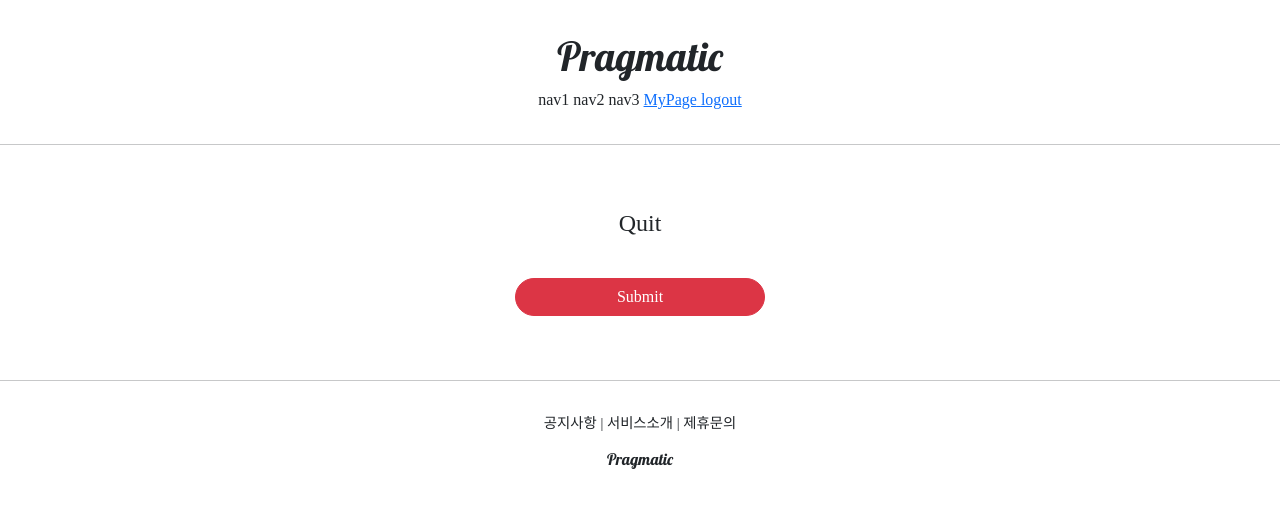
After one commit to mingsungk/pragmatic, a Django app: page /account/delete/1 in a window 1280 px wide. The commit adds this page. Shown: the top 508 px of the page. Run offline with Django 3.2, Linux system fonts and the light colour scheme; data comes from the database, SQL or seed files in the repository; both versions use the stored data as it was after the commit; some libraries are stand-ins or nearby versions; some web fonts are replaced.

Commit message:
django course 26 commit

```diff
--- /dev/null
+++ b/accountapp/templates/accountapp/delete.html
@@ -0,0 +1,15 @@
+{% extends 'base.html' %}
+
+{% block content %}
+
+  <div style="text-align: center; max-width: 500px; margin: 4rem auto">
+    <div class="mb-4">
+      <h4>Quit</h4>
+    </div>
+    <form action="{% url 'accountapp:delete' pk=user.pk %}" method="post">
+      {% csrf_token %}
+      <input type="submit" class="btn btn-danger rounded-pill col-6 mt-3">
+    </form>
+  </div>
+
+{% endblock %}
--- a/accountapp/templates/accountapp/detail.html
+++ b/accountapp/templates/accountapp/detail.html
@@ -17,6 +17,11 @@
                 Change Info
             </p>
         </a>
+        <a href="{% url 'accountapp:delete' pk=user.pk %}">
+            <p>
+                Quit
+            </p>
+        </a>
         {% endif %}
 
         </div>
--- a/accountapp/urls.py
+++ b/accountapp/urls.py
@@ -1,7 +1,7 @@
 from django.contrib.auth.views import LoginView, LogoutView
 from django.urls import path
 
-from accountapp.views import hello_world, AccountCreateView, AccountDetailView, AccountUpdateView
+from accountapp.views import hello_world, AccountCreateView, AccountDetailView, AccountUpdateView, AccountDeleteView
 
 app_name = "accountapp"
 
@@ -14,4 +14,5 @@ urlpatterns = [
     path('create/', AccountCreateView.as_view(), name='create'),
     path('detail/<int:pk>', AccountDetailView.as_view(), name='detail'),
     path('update/<int:pk>', AccountUpdateView.as_view(), name='update'),
+    path('delete/<int:pk>', AccountDeleteView.as_view(), name='delete'),
 ]
--- a/accountapp/views.py
+++ b/accountapp/views.py
@@ -6,7 +6,7 @@ from django.shortcuts import render
 
 # Create your views here.
 from django.urls import reverse, reverse_lazy
-from django.views.generic import CreateView, DetailView, UpdateView
+from django.views.generic import CreateView, DetailView, UpdateView, DeleteView
 
 from accountapp.forms import AccountUpdateForm
 from accountapp.models import HelloWorld
@@ -43,3 +43,8 @@ class AccountUpdateView(UpdateView):
     form_class = AccountUpdateForm
     success_url = reverse_lazy('accountapp:hello_world')
     template_name = 'accountapp/update.html'
+
+class AccountDeleteView(DeleteView):
+    model = User
+    success_url = reverse_lazy('accountapp:login')
+    template_name = 'accountapp/delete.html'
--- a/templates/header.html
+++ b/templates/header.html
@@ -10,6 +10,9 @@
             <a href="{% url 'accountapp:login' %}?next={{ request.path }}">
                 <span>login</span>
             </a>
+            <a href="{% url 'accountapp:create' %}">
+                <span>SignUp</span>
+            </a>
             {% else %}
             <a href="{% url 'accountapp:detail' pk=user.pk %}">
                 <span>MyPage</span>
```
Also changed, not shown: db.sqlite3.
